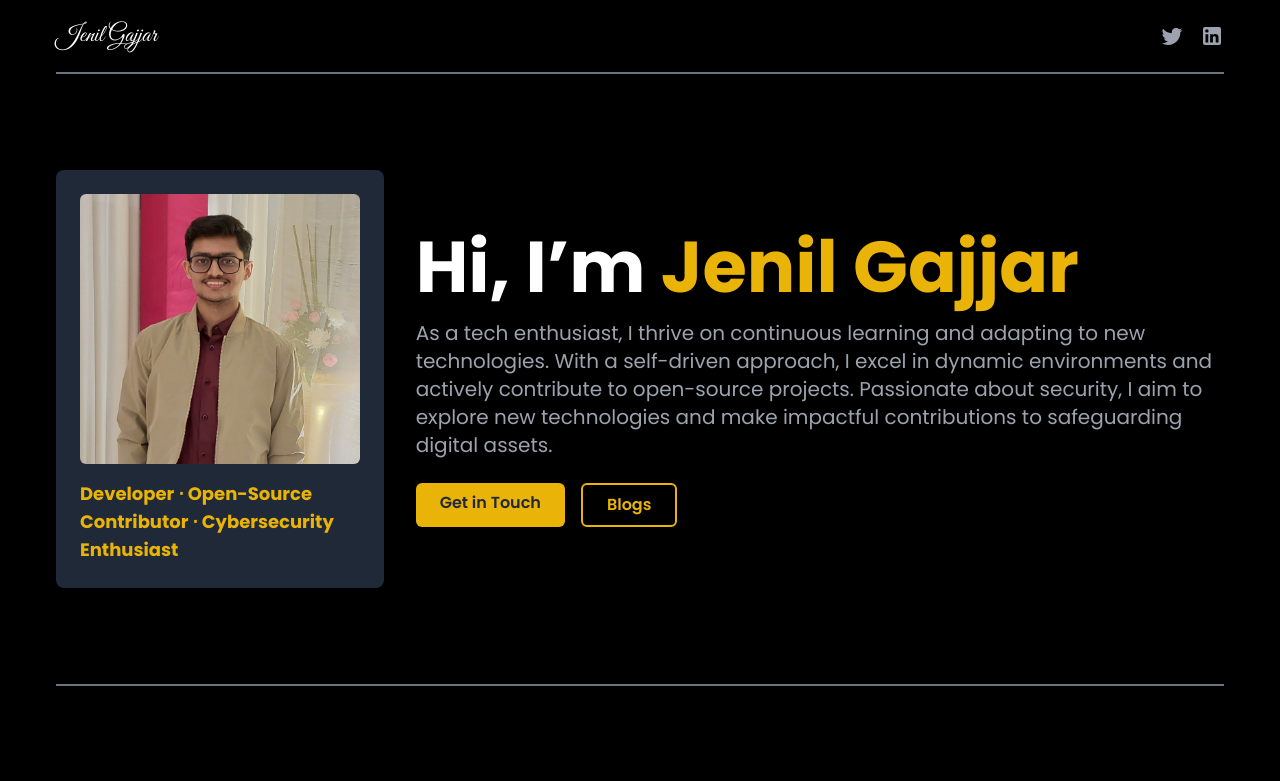
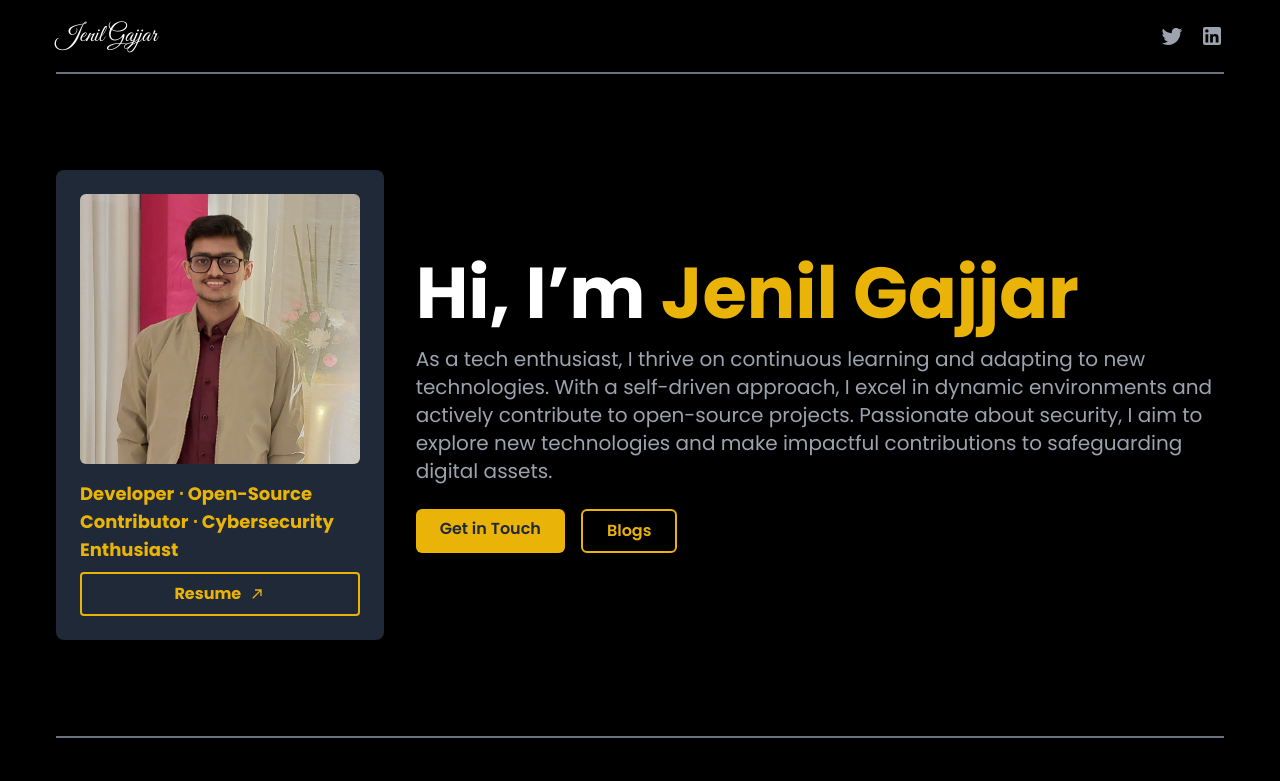
Before and after one commit to JenilGajjar20/Portfolio, a Vue app: page / in a window 1280 px wide. Shown: the top 781 px of the page. Built offline with nearby package versions, Linux system fonts and the light colour scheme.

Commit message:
hero section update

```diff
--- a/src/components/Hero.vue
+++ b/src/components/Hero.vue
@@ -15,6 +15,12 @@
             <IconsMdiLinkedIn class="text-gray-400 hover:text-yellow-500" />
           </a>
         </div> -->
+        <ButtonDefault
+          text="Resume"
+          icon
+          class="button--outline mt-2 flex items-center justify-center w-full mx-auto"
+          @click="openResume"
+        />
       </div>
 
       <div class="hero-text">
```
